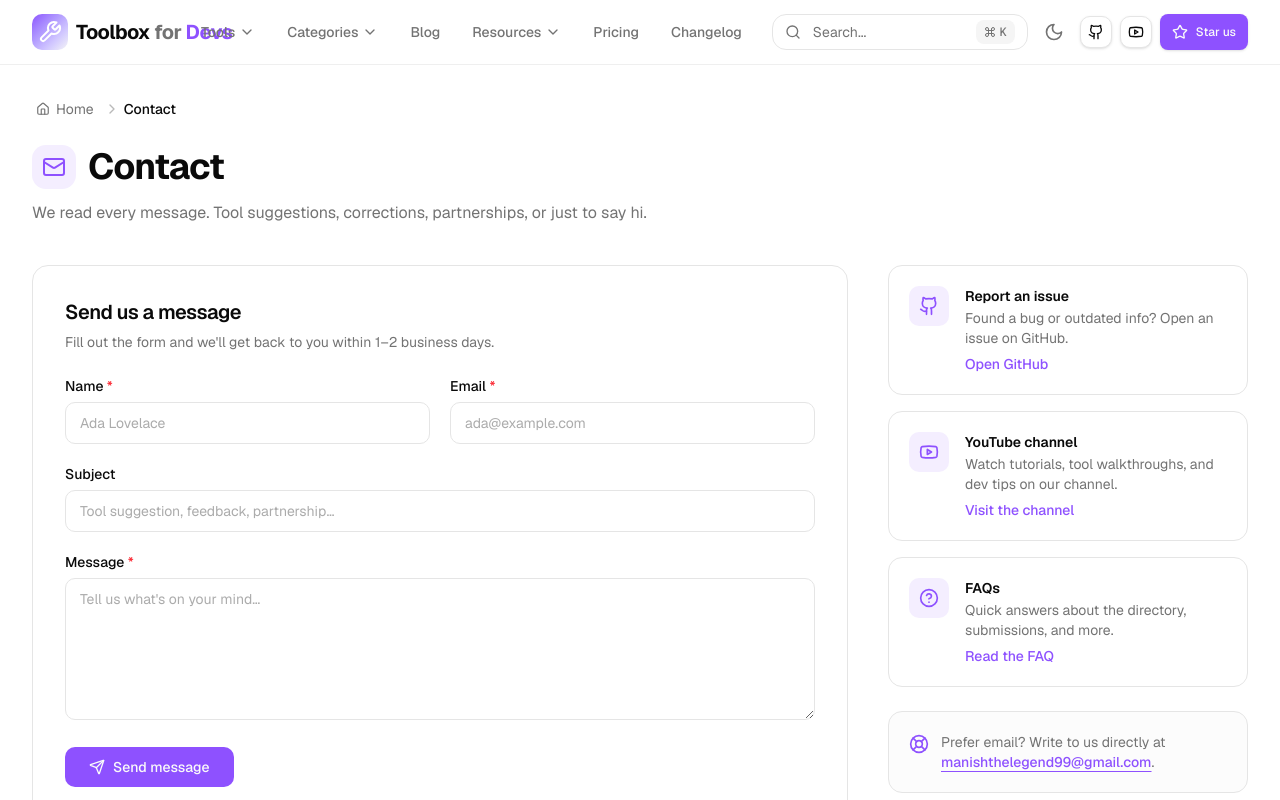
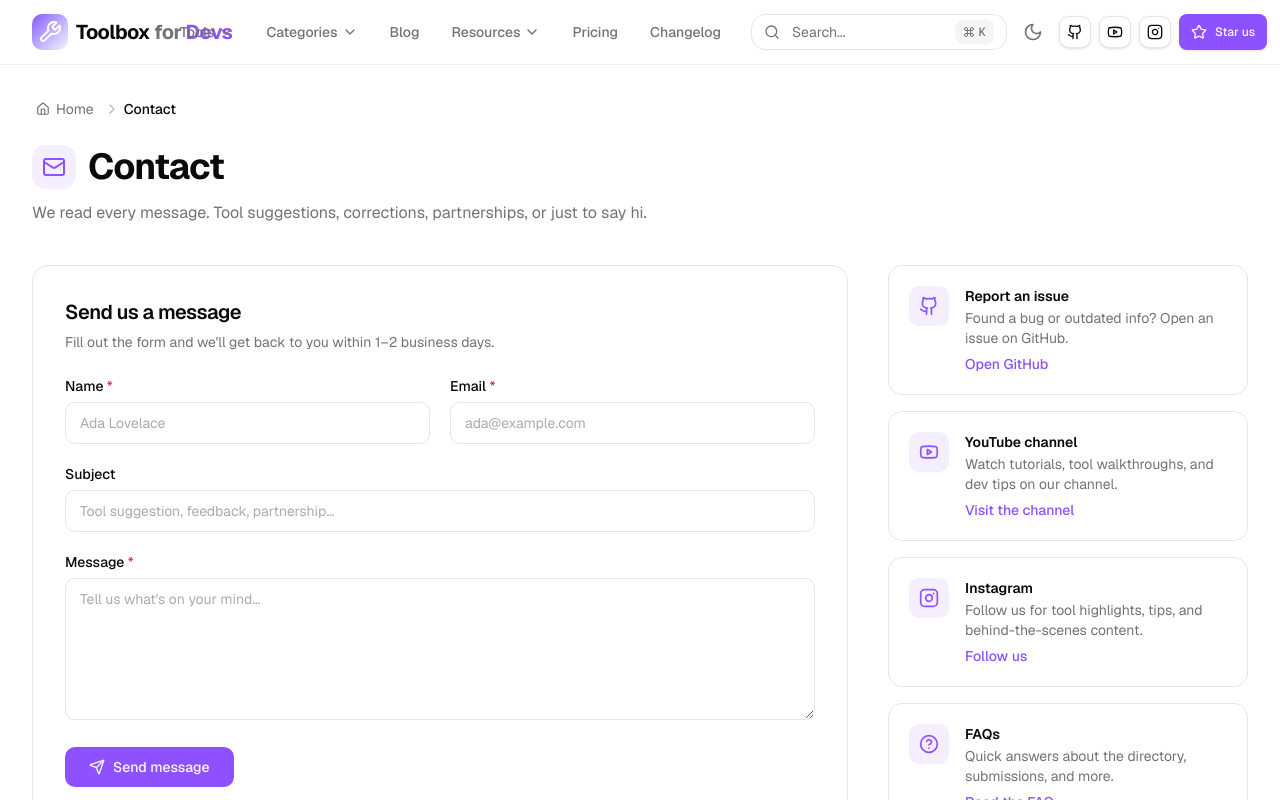
Before and after one commit to ManishAcharS/devtools-hub, a Next.js app: page /contact in a window 1280 px wide. Shown: the top 800 px of the page. Built offline with nearby package versions, Linux system fonts and the light colour scheme.

Commit message:
Add Instagram link across header, footer, mobile nav, and contact page

```diff
--- a/src/app/contact/page.tsx
+++ b/src/app/contact/page.tsx
@@ -1,6 +1,14 @@
 import type { Metadata } from 'next';
 import Link from 'next/link';
-import { Mail, Github, Youtube, HelpCircle, LifeBuoy, type LucideIcon } from 'lucide-react';
+import {
+  Mail,
+  Github,
+  Youtube,
+  Instagram,
+  HelpCircle,
+  LifeBuoy,
+  type LucideIcon,
+} from 'lucide-react';
 import { createMetadata } from '@/lib/seo';
 import { PageHeader } from '@/components/shared/page-header';
 import { ContactForm } from '@/components/shared/contact-form';
@@ -35,6 +43,14 @@ const channels: {
     description: 'Watch tutorials, tool walkthroughs, and dev tips on our channel.',
     href: siteConfig.links.youtube ?? 'https://www.youtube.com/@toolboxfordevs',
     label: 'Visit the channel',
+    external: true,
+  },
+  {
+    icon: Instagram,
+    title: 'Instagram',
+    description: 'Follow us for tool highlights, tips, and behind-the-scenes content.',
+    href: siteConfig.links.instagram ?? 'https://www.instagram.com/toolboxfordevs/',
+    label: 'Follow us',
     external: true,
   },
   {
--- a/src/components/layout/footer.tsx
+++ b/src/components/layout/footer.tsx
@@ -1,5 +1,5 @@
 import Link from 'next/link';
-import { Github, Heart, Youtube } from 'lucide-react';
+import { Github, Heart, Youtube, Instagram } from 'lucide-react';
 import { cn } from '@/lib/utils';
 import { Logo } from '@/components/layout/logo';
 import { footerNavigation, siteConfig } from '@/config/site';
@@ -12,6 +12,7 @@ interface FooterProps {
 const socialIcons = {
   github: Github,
   youtube: Youtube,
+  instagram: Instagram,
 } as const;
 
 const Footer: React.FC<FooterProps> = ({ className }) => {
--- a/src/components/layout/header.tsx
+++ b/src/components/layout/header.tsx
@@ -3,7 +3,7 @@
 import React, { useState, useEffect, useCallback } from 'react';
 import Link from 'next/link';
 import { usePathname } from 'next/navigation';
-import { Menu, Github, Youtube, Star, Search, Command } from 'lucide-react';
+import { Menu, Github, Youtube, Instagram, Star, Search, Command } from 'lucide-react';
 import { cn } from '@/lib/utils';
 import { Logo } from '@/components/layout/logo';
 import { DesktopNavigation } from '@/components/layout/desktop-navigation';
@@ -124,6 +124,18 @@ const Header: React.FC<HeaderProps> = ({ className }) => {
                   </a>
                 </Button>
               )}
+              {siteConfig.links.instagram && (
+                <Button variant="outline" size="icon-sm" asChild className="hidden sm:inline-flex">
+                  <a
+                    href={siteConfig.links.instagram}
+                    target="_blank"
+                    rel="noopener noreferrer"
+                    aria-label="Toolbox for Devs on Instagram"
+                  >
+                    <Instagram className="h-4 w-4" aria-hidden="true" />
+                  </a>
+                </Button>
+              )}
               <Button size="sm" asChild className="hidden md:inline-flex">
                 <a
                   href={siteConfig.links.github}
--- a/src/components/layout/mobile-navigation.tsx
+++ b/src/components/layout/mobile-navigation.tsx
@@ -179,6 +179,17 @@ const MobileNavigation: React.FC<MobileNavigationProps> = ({ open, onClose }) =>
                 <ExternalLink className="h-3.5 w-3.5" aria-hidden="true" />
               </a>
             )}
+            {siteConfig.links.instagram && (
+              <a
+                href={siteConfig.links.instagram}
+                target="_blank"
+                rel="noopener noreferrer"
+                className="hover-glow text-muted-foreground hover:bg-muted hover:text-foreground flex items-center gap-2 rounded-lg px-4 py-3 text-sm font-medium transition-colors"
+              >
+                Instagram
+                <ExternalLink className="h-3.5 w-3.5" aria-hidden="true" />
+              </a>
+            )}
           </div>
         </nav>
       </aside>
--- a/src/config/site.ts
+++ b/src/config/site.ts
@@ -9,6 +9,7 @@ export const siteConfig: SiteConfig = {
   links: {
     github: 'https://github.com/ManishAcharS/toolboxfordevs',
     youtube: 'https://www.youtube.com/@toolboxfordevs',
+    instagram: 'https://www.instagram.com/toolboxfordevs/',
   },
   author: {
     name: 'Toolbox for Devs Team',
@@ -241,5 +242,10 @@ export const footerNavigation = {
       href: 'https://www.youtube.com/@toolboxfordevs',
       external: true,
     },
+    {
+      label: 'Instagram',
+      href: 'https://www.instagram.com/toolboxfordevs/',
+      external: true,
+    },
   ],
 };
--- a/src/types/index.ts
+++ b/src/types/index.ts
@@ -244,6 +244,7 @@ export interface SiteConfig {
   links: {
     github: string;
     youtube?: string;
+    instagram?: string;
     twitter?: string;
     discord?: string;
     linkedin?: string;
```
